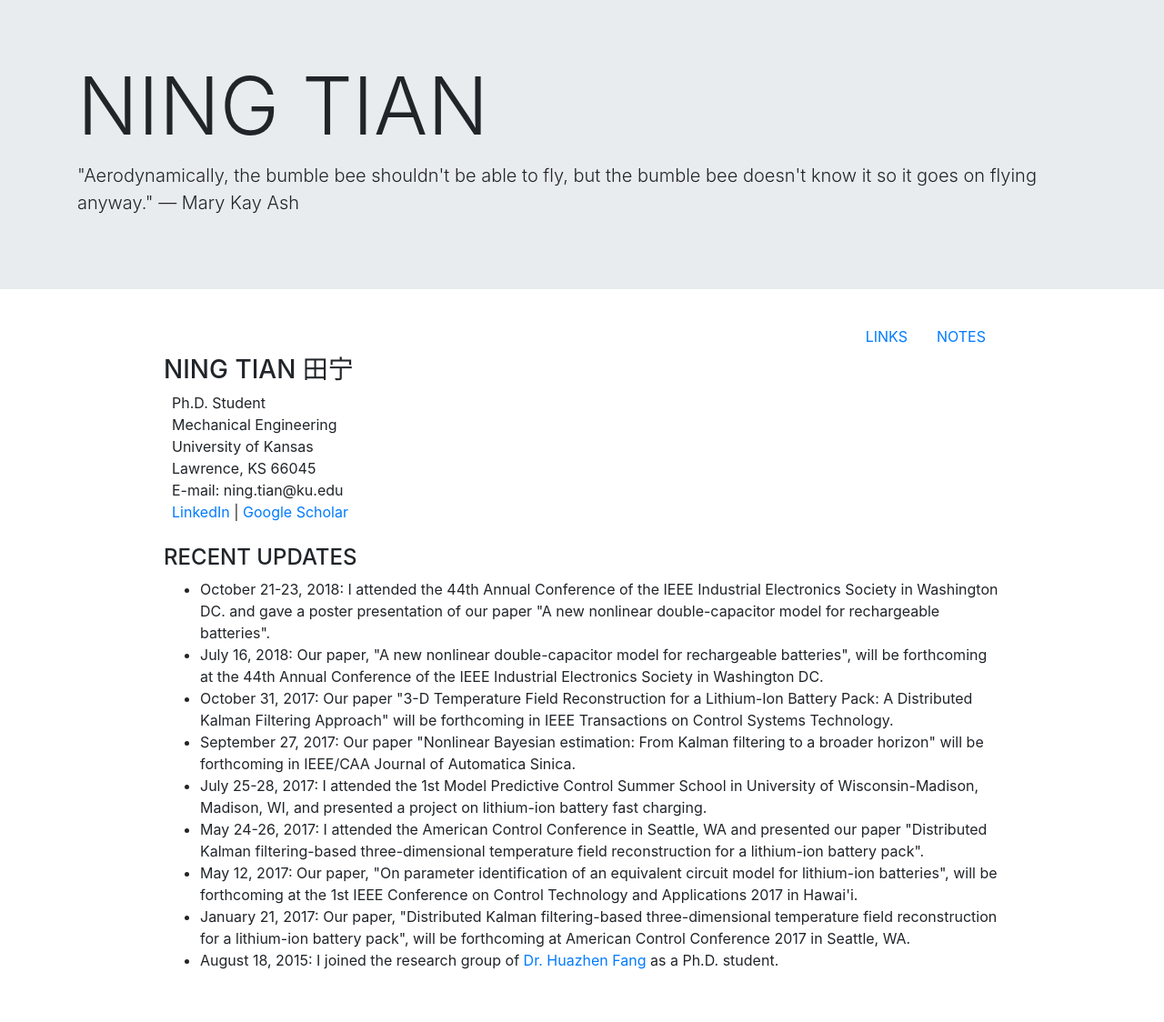
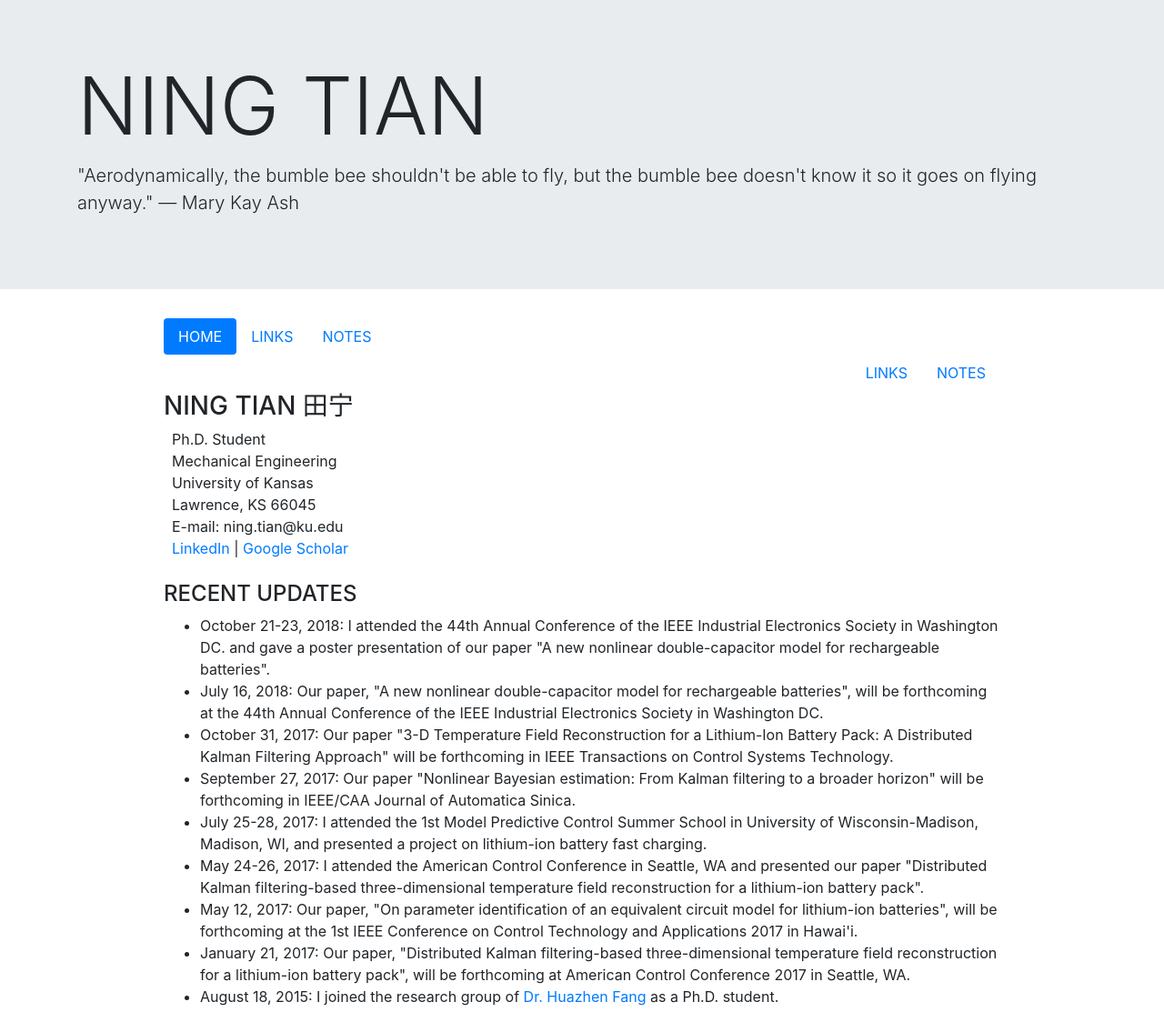
Before and after one commit to ningtian/ningtian.github.io, a Jekyll site: the page index.html, which Jekyll copies as it is, in a window 1280 px wide. Shown: the whole page at 91% size. Built offline with Jekyll 4.4.1, drawn with Linux system fonts in a browser that asks for light colours; before the commit the page ends 1084 px from its top, so only the background shows below that.

Commit message:
Update index.html

```diff
--- a/index.html
+++ b/index.html
@@ -26,6 +26,17 @@
     <div class="col"></div>
     <div class="col-10">
 
+ <ul class="nav nav-pills">
+  <li class="nav-item">
+    <a class="nav-link active" href="/">HOME</a>
+  </li>
+  <li class="nav-item">
+    <a class="nav-link" href="/links">LINKS</a>
+  </li>
+  <li class="nav-item">
+    <a class="nav-link" href="/notes">NOTES</a>
+  </li>
+</ul>
 
      <ul class="nav justify-content-end">
     <li class="nav-item">
```
